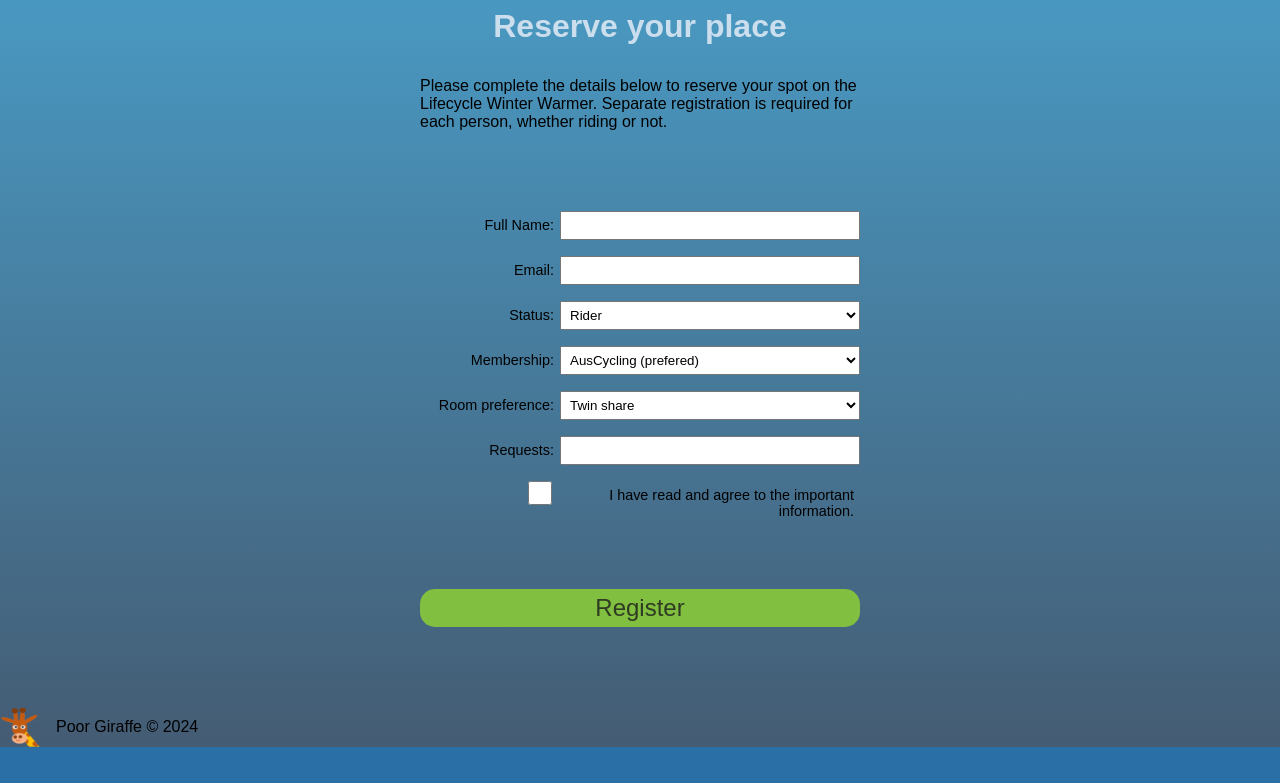
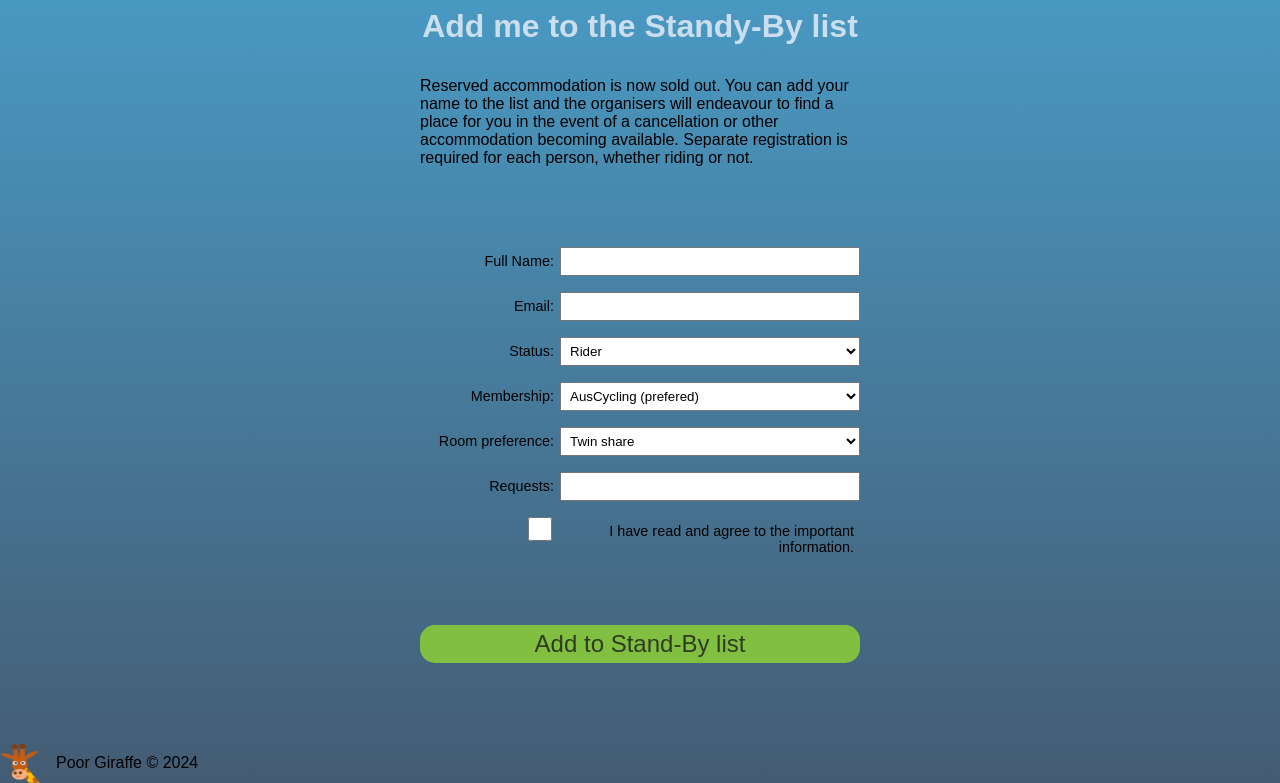
Before and after one commit to farro4069/winter, a Django app: page /register/ in a window 1280 px wide. Shown: the part 128-911 px from the top of the page. Before the commit the page ends 875 px from the top, so only its background shows below. Run offline with Django 4.2, Linux system fonts and the light colour scheme.

Commit message:
Sold out

```diff
--- a/book/template/base.html
+++ b/book/template/base.html
@@ -22,7 +22,7 @@
 		<ul class="nav__items">
 			<li class="nav__item"><a href="{% url 'home' %}"><p>Winter Warmer</p></a></li>
 			<li class="nav__item"><a href="{% url 'route' %}"><p>Route</p></a></li>
-			<li class="nav__item"><a href="{% url 'register' %}"><p>Register</p></a></li>
+			<li class="nav__item"><a href="{% url 'register' %}"><p>Add to Stand-By</p></a></li>
 			<li class="nav__item"><a href="{% url 'important' %}"><p>Important information</p></a></li>
 			<li class="nav__item"><a href="{% url 'registrations' %}"><p>Registrations</p></a></li>
 
--- a/book/template/important.html
+++ b/book/template/important.html
@@ -7,6 +7,10 @@
 	<main>
 		<h1>Important information</h1>
 		<div class="brief">
+		<h2>Stand-By List</h2>
+		<p>The organisers will try to source accommodation for you but there are no guarantees. Space may become available due to cancellations from the group or from other reservations at Tranquil Park.</p>
+		<p>If you want to be added to the list, please register and pay. Payments are required (must be received) by Friday 28 June.</p>
+		<p>If the organisers are unable to secure your spot, a full refund will be made.</p>
 		<h2>Insurance</h2>
 		<p>It's important that you acknowledge that you ride at your own risk. You should be aware of what is covered by the insurance included in your AusCycling or Bicycle Queensland membership. You may wish to take out additional insurance. You are advised to seek your own independent advice.</p>
 
--- a/book/template/index.html
+++ b/book/template/index.html
@@ -21,7 +21,7 @@
 			<div class="cta__card">
 				<h2>Make some new memories with Lifecycle Cycling Club and the Wombles for a legendary weekend of riding and good cheer. </h2>
 				<p><span>${{ price.amount|floatformat:'0g' }}</span></p>
-				<a href="{% url 'register' %}"><button>Register</button></a>
+				<a href="{% url 'register' %}"><button>Sold Out</button></a>
 			</div>
 		</div>
 		<div class="main__section">
--- a/book/template/register.html
+++ b/book/template/register.html
@@ -5,8 +5,9 @@
 {% block main %}
 
 	<main>
-		<h1>Reserve your place</h1>
-		<p class="instruction">Please complete the details below to reserve your spot on the Lifecycle Winter Warmer. Separate registration is required for each person, whether riding or not. </p>
+		<h1>Add me to the Standy-By list</h1>
+		<p class="instruction">Reserved accommodation is now sold out. You can add your name to the list and the organisers will endeavour to find a place for you in the event of a cancellation or other accommodation becoming available.
+		Separate registration is required for each person, whether riding or not. </p>
 
 		<p class='error'>{{ message }}</p>
 
@@ -57,7 +58,7 @@
 				<label for="id_acknowledge">I have read and agree to the <a href="{% url 'important' %}" target="_blank">
 important information.</a></label>
 			</p>
-			<input type="submit" value="Register" name="">
+			<input type="submit" value="Add to Stand-By list" name="">
 		</form>
 
 	</main>
```
Also changed, not shown: db.sqlite3.
